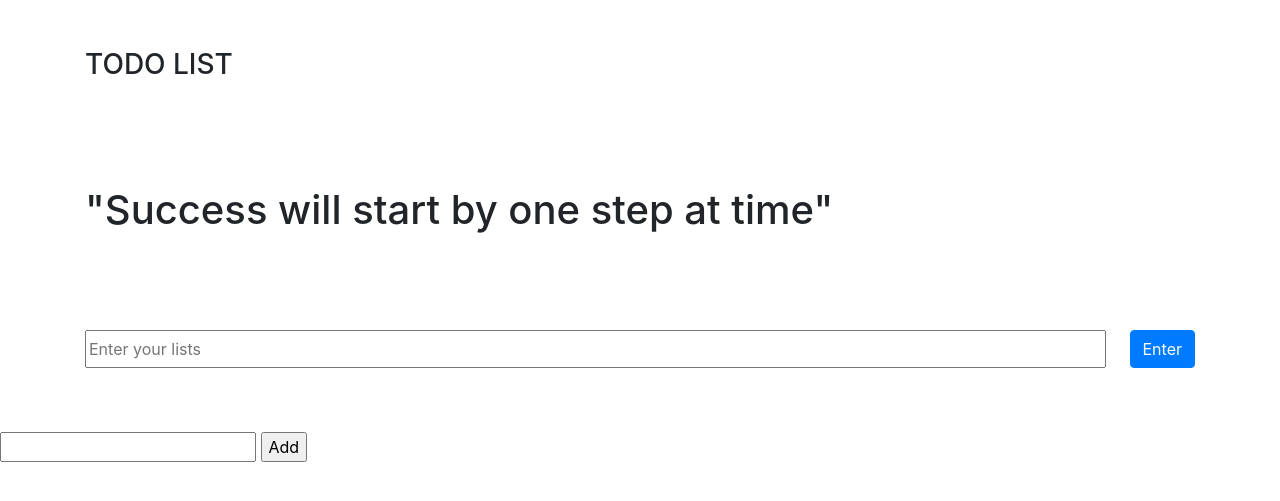
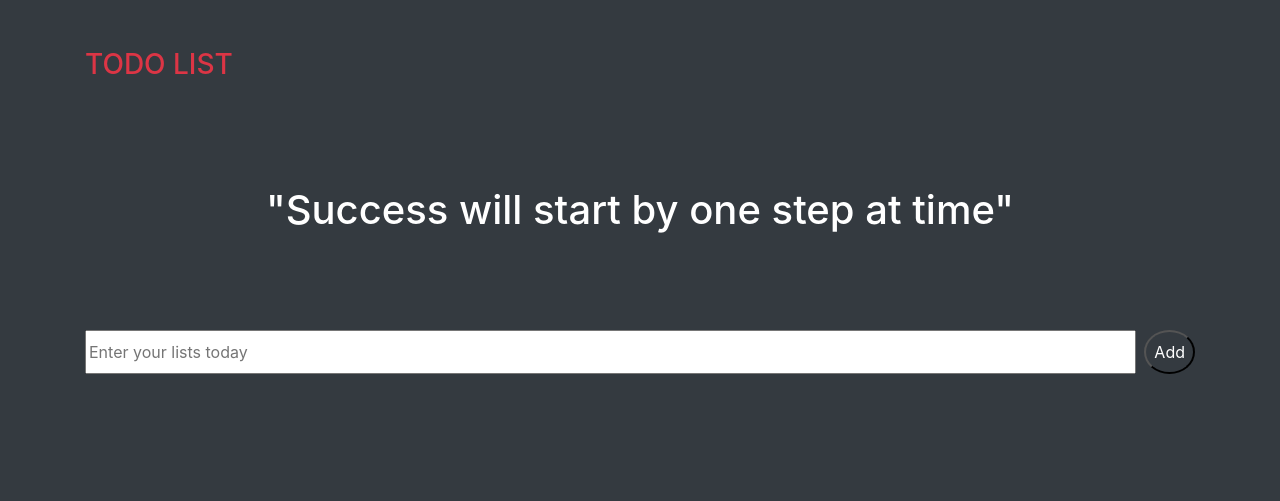
Before and after one commit to TenzinSean/todoap, a Django app: page /home/ in a window 1280 px wide. Shown: the top 501 px of the page. Run offline with Django 3.2, Linux system fonts and the light colour scheme; data that the repository does not hold is empty; some libraries are stand-ins or nearby versions.

Commit message:
update all

```diff
--- /dev/null
+++ b/static/js/app.js
@@ -0,0 +1 @@
+console.log('are you there');
--- a/todo/settings.py
+++ b/todo/settings.py
@@ -118,4 +118,7 @@ USE_TZ = True
 # Static files (CSS, JavaScript, Images)
 # https://docs.djangoproject.com/en/2.1/howto/static-files/
 STATIC_URL = '/static/'
-STATIC_ROOT = os.path.join(BASE_DIR, 'static')
+
+STATICFILES_DIRS = (
+    os.path.join(BASE_DIR, 'static'),
+)
--- a/todoapp/templates/base.html
+++ b/todoapp/templates/base.html
@@ -1,4 +1,4 @@
-{% load static %}
+{% load staticfiles %}
 <!DOCTYPE html>
 <html lang="en">
 <head>
@@ -10,13 +10,13 @@
   <link rel="stylesheet" href="https://stackpath.bootstrapcdn.com/bootstrap/4.1.3/css/bootstrap.min.css" integrity="sha384-MCw98/SFnGE8fJT3GXwEOngsV7Zt27NXFoaoApmYm81iuXoPkFOJwJ8ERdknLPMO" crossorigin="anonymous">
   <script src="{% static 'js/app.js' %}"></script>
 </head>
-<body>
+<body class="bg-dark text-white">
   <!-- header part of design -->
   <header>
     <div class="container">
       <div class="row">
         <div class="col-3 col-sm-3 col-md-3 mb-5">
-          <h3 class="mt-5 header-title">TODO LIST</h3>
+          <h3 class="mt-5 header-title display-6 text-danger">TODO LIST</h3>
           <span class="underline-one mt-2"></span>
         </div>
       </div>
@@ -28,7 +28,7 @@
       <div class="row">
         <div class="col">
           <div class="text-show mt-5 mb-5">
-            <h1>"Success will start by one step at time"</h1>
+            <h1 class="text-center">"Success will start by one step at time"</h1>
           </div>
         </div>
       </div>
@@ -36,9 +36,10 @@
     <div class="container">
       <div class="row">
         <div class="col">
-          <div class="form-group d-flex justify-content-center mt-5 mb-5">
-            <input type="text" placeholder="Enter your lists" class="input-group"/>
-            <button class="btn btn-primary ml-4">Enter</button>
+          <form action="/addTodo/" method="post" class="form-group d-flex justify-content-center mt-5 mb-5">{% csrf_token %}
+            <input type="text" placeholder="Enter your lists today" class="input-group" name="content"/>
+            <input type="submit" value="Add" class="bg-dark text-white rounded-circle p-2 ml-2"/>
+          </form>
           </div>
         </div>
       </div>
@@ -50,6 +51,7 @@
 
   {% endblock content %}
 
+
   <footer>
   </footer>
   <script src="https://code.jquery.com/jquery-3.3.1.slim.min.js" integrity="sha384-q8i/X+965DzO0rT7abK41JStQIAqVgRVzpbzo5smXKp4YfRvH+8abtTE1Pi6jizo" crossorigin="anonymous"></script>
--- a/todoapp/templates/content.html
+++ b/todoapp/templates/content.html
@@ -1,5 +1,5 @@
 {% extends 'base.html' %}
 
 {% block content %}
-
+  <hi>hi there</hi>
 {% endblock content %}
--- a/todoapp/templates/home.html
+++ b/todoapp/templates/home.html
@@ -5,19 +5,13 @@
 {% block content %}
   <ul>
     {% for todo_item in all_items %}
-      <li>{{ todo_item.content }}
+      <li class="text-center">{{ todo_item.content }}
         <form action="/deleteTodo/{{todo_item.id}}/"
-          style="display: inline;"
-          method="post">{% csrf_token %}
+          method="post" class="form-group">{% csrf_token %}
           <input type="submit" value="Delete"/>
         </form>
       </li>
     {% endfor %}
   </ul>
 
-
-<form action="/addTodo/" method="post" class="form-group">{% csrf_token %}
-  <input type="text" name="content"/>
-  <input type="submit" value="Add"/>
-</form>
 {% endblock content %}
```
Also changed, not shown: db.sqlite3, static/css/main.css (renamed from todoapp/static/css/main.css), todoapp/static/js/app.js (added).
